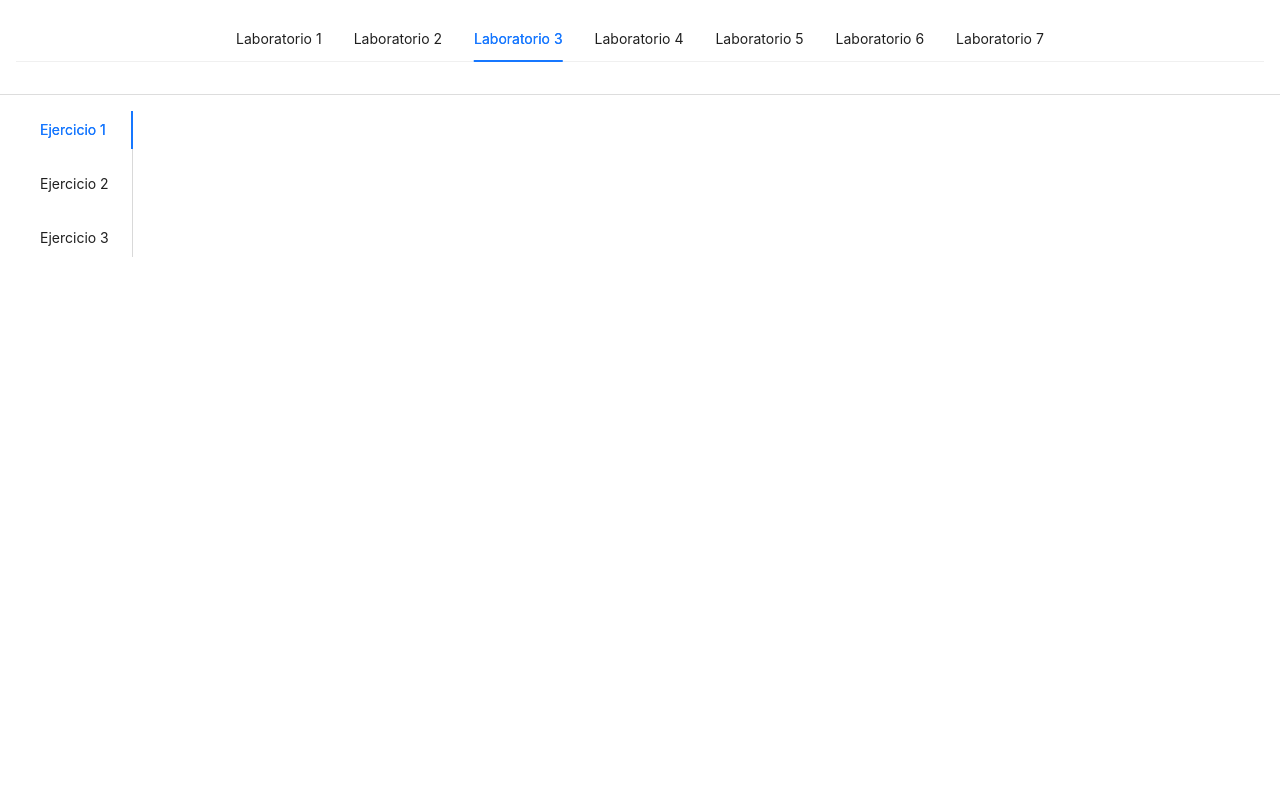
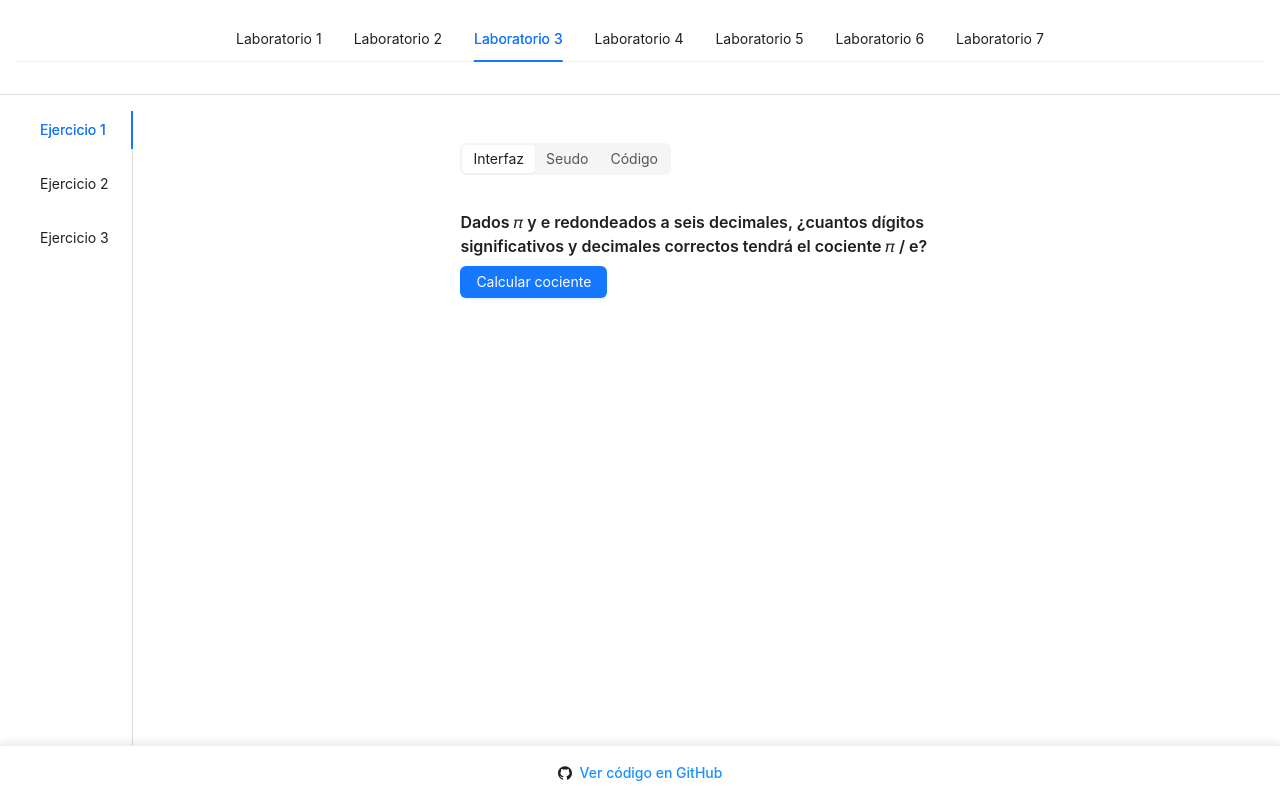
Before and after one commit to IsaacDiaz211/Laboratorios, a React (Vite) app in the folder Laboratorios/: page /lab3 in a window 1280 px wide. Built offline with nearby package versions, Linux system fonts and the light colour scheme.

Commit message:
Lab3 Modificaciones

```diff
--- a/Laboratorios/src/exercises/lab3/Ex1.tsx
+++ b/Laboratorios/src/exercises/lab3/Ex1.tsx
@@ -0,0 +1,24 @@
+import { useState } from "react";
+import SubTab from "../../components/SubTab";
+import Ex1UI from "./Ex1UI";
+import CodeBlock from "../../components/CodeBlock";
+import Seudo from "../../components/Seudo";
+
+function Ex1() {
+  const [tab, setTab] = useState("interfaz");
+
+  return (
+    <div>
+      <SubTab graph={false} onChange={setTab} value={tab} />
+      {tab === "interfaz" && <Ex1UI />}
+      {tab === "seudo" && (
+        <Seudo code={``} />
+      )}
+      {tab === "codigo" && (
+        <CodeBlock code={``} />
+      )}
+    </div>
+  );
+}
+
+export default Ex1;
--- a/Laboratorios/src/exercises/lab3/Ex1UI.tsx
+++ b/Laboratorios/src/exercises/lab3/Ex1UI.tsx
@@ -0,0 +1,101 @@
+import { useState } from "react";
+import { GithubOutlined } from '@ant-design/icons';
+import { Button, Space, Typography } from "antd";
+
+
+function Ex1UI() {
+    const [result, setResult] = useState<number | null>(null);
+    const e_redondeado: number = 2.718282;
+    const pi_redondeado: number = 3.141593;
+    const cociente_real: number = 1.15572735;
+
+    const executeOperation = () => setResult(pi_redondeado/ e_redondeado);
+
+    function countEqualDecimals(a: number, b: number): number {
+      const strA = a.toString();
+      const strB = b.toString();
+
+      // Separar parte decimal
+      const decimalsA = strA.split(".")[1] ?? "";
+      const decimalsB = strB.split(".")[1] ?? "";
+
+      let count = 0;
+      const minLength = Math.min(decimalsA.length, decimalsB.length);
+
+      for (let i = 0; i < minLength; i++) {
+        if (decimalsA[i] === decimalsB[i]) {
+          count++;
+        } else {
+          break; // en cuanto no coinciden, cortamos
+        }
+      }
+
+      return count;
+    }
+
+
+  return (
+    <div style={{
+      display: 'flex',
+      flexDirection: 'column',
+      minHeight: '100vh',
+      paddingBottom: '60px'
+    }}>
+      <div style={{ maxWidth: 500, flex: 1 }}>
+        <Typography.Title level={5}> Dados 𝜋 y e redondeados a seis decimales, ¿cuantos dígitos significativos y decimales correctos tendrá el cociente 𝜋 / e?</Typography.Title>
+        <Button type="primary" onClick={executeOperation}>
+          Calcular cociente
+        </Button>
+        {result != null && (
+          <div style={{ marginTop: 16 }}>
+            <Typography.Text strong>
+              Resultado Real: {cociente_real}
+            </Typography.Text>
+            <br />
+            <Typography.Text strong>
+              Resultado Calculado: {result}
+            </Typography.Text>
+            <br />
+            <br />
+            <Typography.Text>
+              Finalmente vemos que el resultado calculado tiene {countEqualDecimals(cociente_real, result)} decimales correctos.
+            </Typography.Text>
+          </div>
+        )}
+      </div>
+
+      <div style={{
+        position: 'fixed',
+        bottom: 0,
+        left: 0,
+        right: 0,
+        textAlign: 'center',
+        borderTop: '1px solid #f0f0f0',
+        padding: '16px 0',
+        backgroundColor: '#fff',
+        boxShadow: '0 -2px 8px rgba(0,0,0,0.1)'
+      }}>
+        <Space>
+          <GithubOutlined />
+          <a
+            href="https://github.com/IsaacDiaz211/Laboratorios/blob/master/Laboratorios/src/exercises/lab2/Ex1UI.tsx"
+            target="_blank"
+            rel="noopener noreferrer"
+            style={{
+              display: 'inline-flex',
+              alignItems: 'center',
+              gap: 8,
+              textDecoration: 'none',
+              color: '#1890ff',
+              fontSize: 14
+            }}
+          >
+            Ver código en GitHub
+          </a>
+        </Space>
+      </div>
+    </div>
+  )
+};
+
+export default Ex1UI;
--- a/Laboratorios/src/exercises/lab3/Ex3.tsx
+++ b/Laboratorios/src/exercises/lab3/Ex3.tsx
@@ -0,0 +1,24 @@
+import { useState } from "react";
+import SubTab from "../../components/SubTab";
+import Ex3UI from "./Ex3UI";
+import CodeBlock from "../../components/CodeBlock";
+import Seudo from "../../components/Seudo";
+
+function Ex3() {
+  const [tab, setTab] = useState("interfaz");
+
+  return (
+    <div>
+      <SubTab graph={false} onChange={setTab} value={tab} />
+      {tab === "interfaz" && <Ex3UI />}
+      {tab === "seudo" && (
+        <Seudo code={``} />
+      )}
+      {tab === "codigo" && (
+        <CodeBlock code={``} />
+      )}
+    </div>
+  );
+}
+
+export default Ex3;
--- a/Laboratorios/src/pages/Lab3.tsx
+++ b/Laboratorios/src/pages/Lab3.tsx
@@ -1,7 +1,7 @@
 import { Tabs } from 'antd';
-//import Ex1 from '../exercises/lab3/Ex1';
+import Ex1 from '../exercises/lab3/Ex1';
 //import Ex2 from '../exercises/lab3/Ex2';
-//import Ex3 from '../exercises/lab3/Ex3';
+import Ex3 from '../exercises/lab3/Ex3';
 
 function Lab3() {
   return (
@@ -17,7 +17,7 @@ function Lab3() {
               justifyContent: "center",
               paddingTop: "2rem",
             }}>
-
+            <Ex1 />
             </div>,
         },
         {
@@ -41,7 +41,7 @@ function Lab3() {
                 justifyContent: "center",
                 paddingTop: "2rem",
               }}>
-
+            <Ex3 />
             </div>,
         },
       ]}
```
